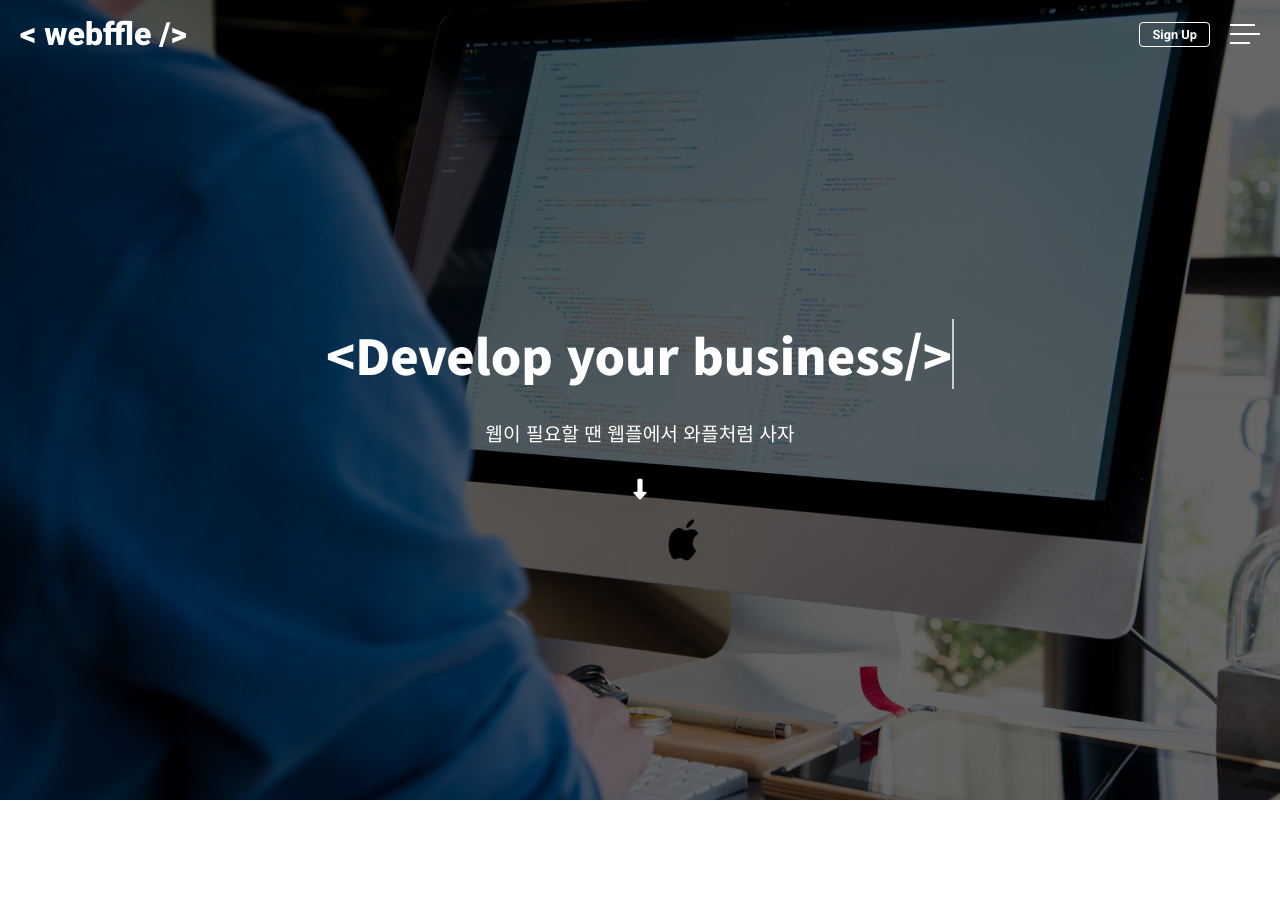
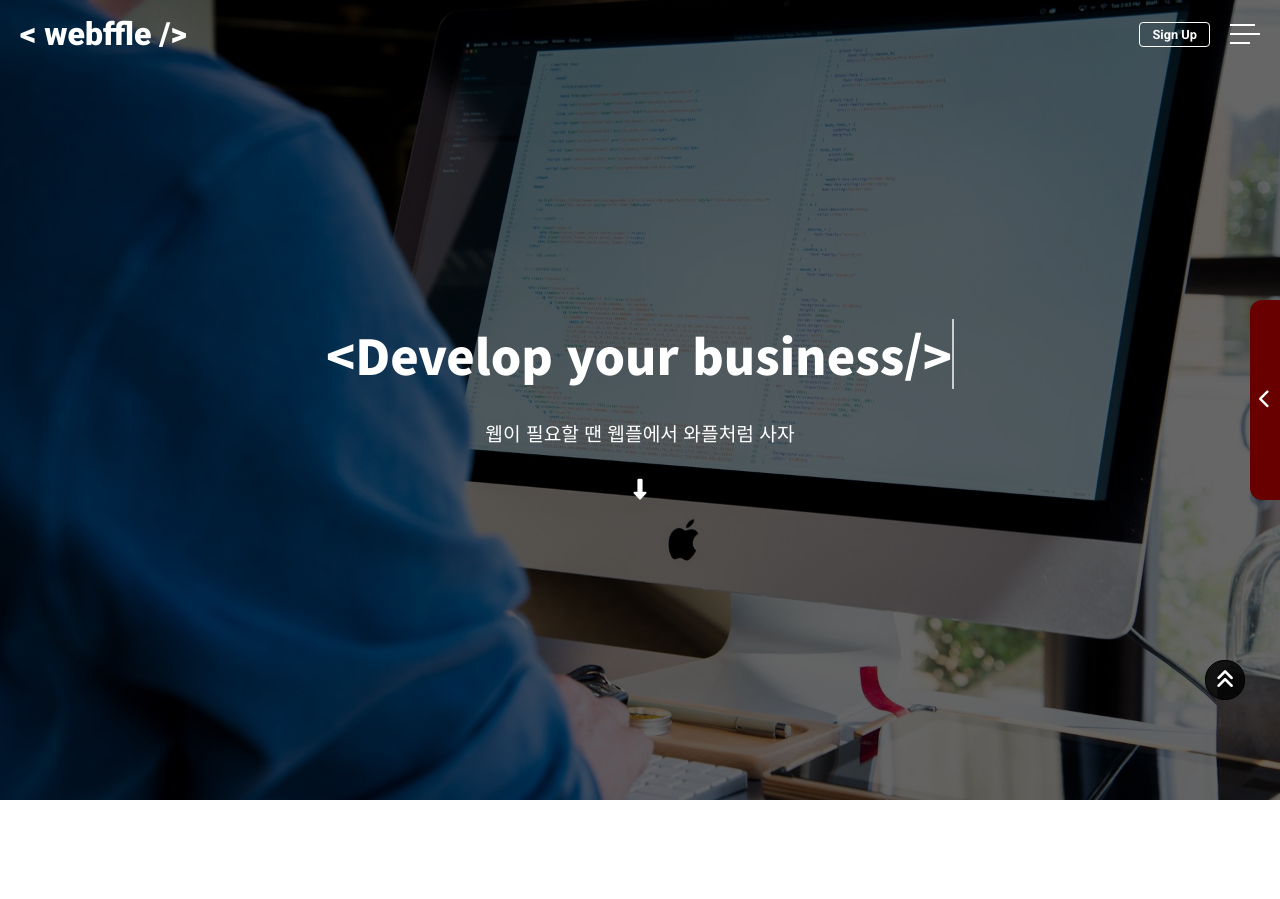
Before and after one commit to JohnnyKnon/WebAgency, a PHP site: page / in a window 1280 px wide. Shown: the top 899 px of the page. Run offline with PHP 8.4, Linux system fonts and the light colour scheme; style sheets or scripts are compiled from the project's sources; some libraries are stand-ins or nearby versions.

Commit message:
Add side admin nav / Up btn

```diff
--- a/index.html
+++ b/index.html
@@ -7,6 +7,7 @@
     <!-- CSS Link -->
     <link rel="stylesheet" href="./scss/Default/Default.css" />
     <link rel="stylesheet" href="scss/main/main.css" />
+    <link rel="stylesheet" href="scss/Default/adminBtn/adminBtn.css" />
     <link rel="stylesheet" href="scss/Default/contact.css" />
     <link rel="stylesheet" href="./scss/main/popUp/popUp.css" />
     <!-- AOS -->
@@ -436,6 +437,24 @@ IP주소, 쿠키, MAC주소, 서비스 이용기록, 방문기록, 불량 이용
         </article>
       </div>
     </div>
+    <!-- admin control-->
+    <div class="admin">
+      <button class="admin__toggle__btn">
+        <i class="fa-solid fa-chevron-left open"></i>
+        <i class="fa-solid fa-chevron-right close"></i>
+      </button>
+      <section class="admin__contents">
+        <a href="#">시안확인</a>
+        <a href="#">관리자콘솔 <i class="fa-solid fa-caret-right"></i></a>
+        <a href="http://www.webffle.com/pages/web/web.html#contact"
+          >견적문의 <i class="fa-solid fa-caret-right"></i
+        ></a>
+      </section>
+    </div>
+    <!-- Up btn -->
+    <button id="upBtn" class="up">
+      <i class="fas fa-angle-double-up"></i>
+    </button>
     <!-- Nav Part -->
     <nav id="navbar">
       <a href="#">< webffle /></a>
@@ -976,10 +995,15 @@ IP주소, 쿠키, MAC주소, 서비스 이용기록, 방문기록, 불량 이용
     </script>
     <!-- End Channel Plugin -->
     <!-- JS Link -->
+    <!-- Up BTN for main Start -->
+    <script></script>
+    <!-- Up BTN for main End -->
+    <script src="./js/default/upBtn/upBtn.js"></script>
     <script src="./js/main/main.js"></script>
     <script src="./js/default/default.js"></script>
     <script src="./js/sign/sign.js"></script>
     <script src="./js/nav/nav.js"></script>
+    <script src="./js/default/adminNav/adminBtn.js"></script>
     <!-- AOS -->
     <script src="https://unpkg.com/aos@2.3.1/dist/aos.js"></script>
     <script>
--- /dev/null
+++ b/js/default/upBtn/upBtn.js
@@ -0,0 +1,12 @@
+'use strict';
+
+// Up Button
+const UP_BTN = document.querySelector('.up');
+UP_BTN.addEventListener('click', () => {
+  scrollIntoView('#home');
+});
+
+function scrollIntoView(selector) {
+  const scrollTo = document.querySelector(selector); //scrollIntoView엘리멘트 의 부모 컨테이너로 스크롤되는 메소드
+  scrollTo.scrollIntoView({ behavior: 'smooth' });
+}
--- a/scss/Default/Default.css
+++ b/scss/Default/Default.css
@@ -479,4 +479,28 @@ aside ul #screen__pc__li:hover::after, aside ul #screen__pc__li:focus::after {
 #footer__box > section:nth-of-type(2) #certification img:nth-of-type(2) {
   width: 60px;
 }
+
+#upBtn {
+  font-size: 1.3rem;
+  color: #fff;
+  width: 40px;
+  height: 40px;
+  border: 1px solid #000;
+  border-radius: 19px;
+  background-color: rgba(0, 0, 0, 0.822);
+  position: fixed;
+  right: 35px;
+  bottom: 100px;
+  z-index: 1300;
+}
+
+@media screen and (max-width: 767px) {
+  #upBtn {
+    right: 16px;
+    bottom: 80px;
+    width: 32px;
+    height: 32px;
+    font-size: 0.9rem;
+  }
+}
 /*# sourceMappingURL=Default.css.map */
--- a/scss/Default/Default.scss
+++ b/scss/Default/Default.scss
@@ -316,7 +316,7 @@ aside {
     }
   }
 }
-// open
+// open---------------------------------------
 .navbar__menu-active {
   // transform
   transform: translateX(0);
@@ -541,3 +541,35 @@ aside {
     }
   }
 }
+
+// Up button ---------------------------------
+#upBtn {
+  // font
+  font-size: 1.3rem;
+  color: $white-color;
+  // size
+  width: 40px;
+  height: 40px;
+  // border
+  border: 1px solid $black-color;
+  border-radius: 19px;
+  // background
+  background-color: $nav-black-color;
+  // position
+  position: fixed;
+  right: 35px;
+  bottom: 100px;
+  // z-index
+  z-index: 1300;
+  // Responsive
+  @include ResponsiveMobile() {
+    // position
+    right: 16px;
+    bottom: 80px;
+    // size
+    width: 32px;
+    height: 32px;
+    // font
+    font-size: 0.9rem;
+  }
+}
--- a/scss/Default/adminBtn/adminBtn.css
+++ b/scss/Default/adminBtn/adminBtn.css
@@ -17,10 +17,9 @@
   font-size: 1.2rem;
   color: #fff;
   text-align: center;
-  background-color: #8f8f8f;
+  background-color: #690000;
   width: 30px;
-  height: 100px;
-  border: 1px solid #8f8f8f;
+  height: 200px;
   border-radius: 12px 0 0 12px;
 }
 
@@ -39,8 +38,8 @@
 .admin .admin__contents {
   font-family: "Noto Sans KR", sans-serif;
   width: 140px;
-  height: 100px;
-  border: 1px solid #8f8f8f;
+  height: 200px;
+  border: 0.5px solid #e0e0e0;
   background-color: #fff;
   display: -webkit-box;
   display: -ms-flexbox;
@@ -60,7 +59,7 @@
 .admin .admin__contents a {
   font-size: 0.9rem;
   font-weight: 400;
-  color: #000;
+  color: #575757;
   -webkit-transition: all 280ms ease-in-out;
   transition: all 280ms ease-in-out;
 }
@@ -70,12 +69,18 @@
 }
 
 .admin .admin__contents a:nth-of-type(1) {
-  padding-bottom: 5px;
+  padding-bottom: 20px;
 }
 
 .admin .admin__contents a:nth-of-type(2) {
-  padding-top: 5px;
+  padding-top: 20px;
+  padding-bottom: 20px;
   border-top: 1px solid #e0e0e0;
+  border-bottom: 1px solid #e0e0e0;
+}
+
+.admin .admin__contents a:nth-of-type(3) {
+  padding-top: 20px;
 }
 
 .admin-active {
--- a/scss/Default/adminBtn/adminBtn.scss
+++ b/scss/Default/adminBtn/adminBtn.scss
@@ -22,6 +22,7 @@ $button-color: rgba(0, 0, 0, 0.733);
 $orange-color: #fc7703;
 $light-orange-color: #f1a058;
 $scrollbar-thumb-grey: #9b9b9b;
+$red-color: rgb(105, 0, 0);
 
 // 자주쓰는 flex column 스타일
 @mixin flexboxStyle {
@@ -68,12 +69,11 @@ $scrollbar-thumb-grey: #9b9b9b;
     // text
     text-align: center;
     // background
-    background-color: $grey-color;
+    background-color: $red-color;
     // size
     width: 30px;
-    height: 100px;
-    // border
-    border: 1px solid $grey-color;
+    height: 200px;
+
     border-radius: 12px 0 0 12px;
     // Open
     .open {
@@ -100,9 +100,9 @@ $scrollbar-thumb-grey: #9b9b9b;
     font-family: $kr-font-family;
     // size
     width: 140px;
-    height: 100px;
+    height: 200px;
     //  border
-    border: 1px solid $grey-color;
+    border: 0.5px solid $light-grey-color;
     // background
     background-color: $white-color;
     // flex
@@ -115,7 +115,7 @@ $scrollbar-thumb-grey: #9b9b9b;
       // font
       font-size: 0.9rem;
       font-weight: $regular-weight;
-      color: $black-color;
+      color: $dark-grey-color;
       //   transition
       transition: all 280ms ease-in-out;
       //  hover
@@ -127,13 +127,19 @@ $scrollbar-thumb-grey: #9b9b9b;
     }
     a:nth-of-type(1) {
       // padding
-      padding-bottom: 5px;
+      padding-bottom: 20px;
     }
     a:nth-of-type(2) {
       // padding
-      padding-top: 5px;
+      padding-top: 20px;
+      padding-bottom: 20px;
       // border
       border-top: 1px solid $light-grey-color;
+      border-bottom: 1px solid $light-grey-color;
+    }
+    a:nth-of-type(3) {
+      // padding
+      padding-top: 20px;
     }
   }
 }
--- a/scss/web/web.css
+++ b/scss/web/web.css
@@ -142,6 +142,7 @@ main #service header #service__title h1 {
 
 @media screen and (max-width: 767px) {
   main #service header #service__title h1 {
+    width: 250px;
     font-size: 3rem;
   }
 }
--- a/scss/web/web.scss
+++ b/scss/web/web.scss
@@ -178,6 +178,7 @@ main {
           color: $red-color;
           // Responsive
           @include ResponsiveMobile() {
+            width: 250px;
             // font
             font-size: 3rem;
           }
```
Also changed, not shown: js/nav/nav.js (+11 -12 lines), pages/hosting/hosting.html (+22 -1 lines), pages/web/web.html (+9 -1 lines), 3 other files.
